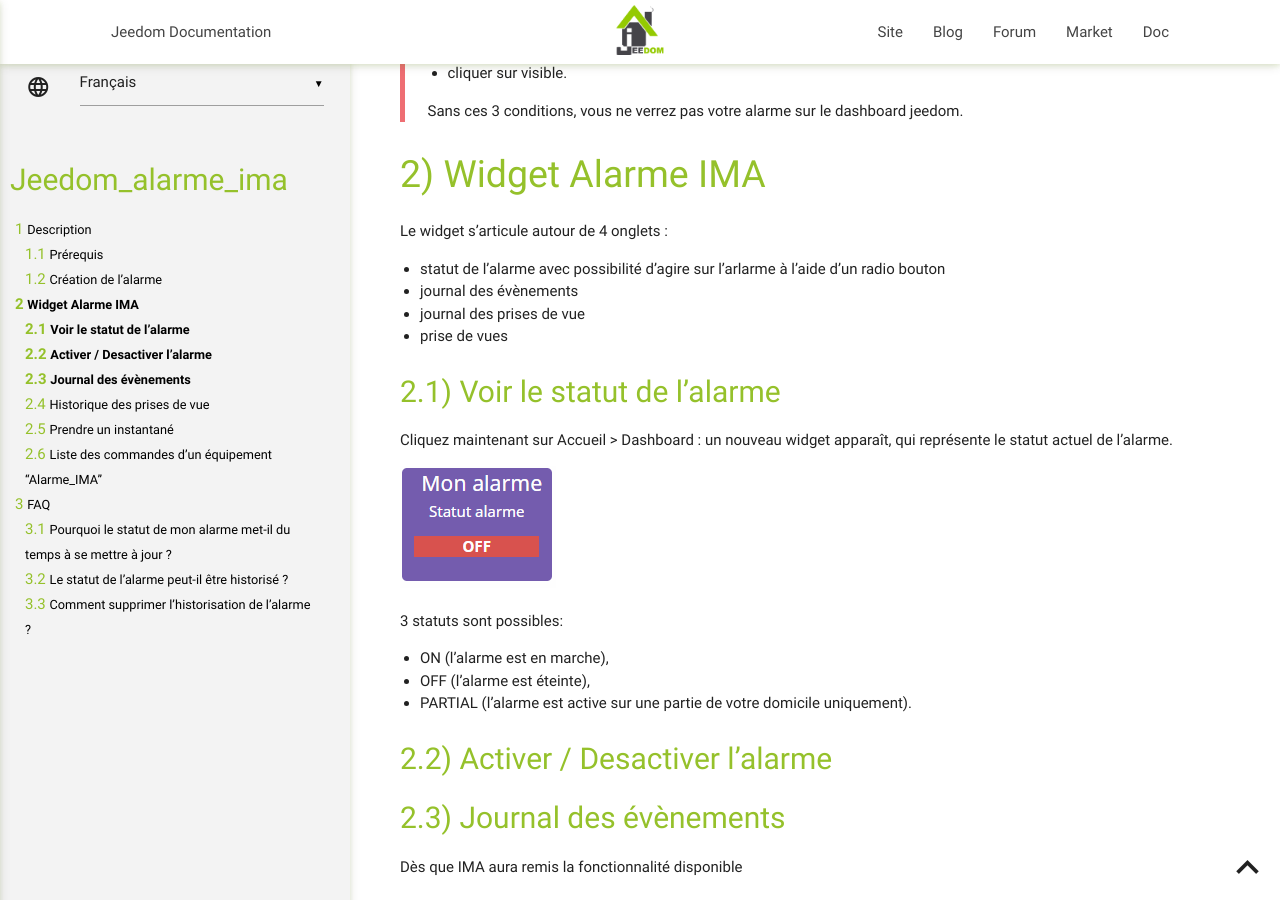
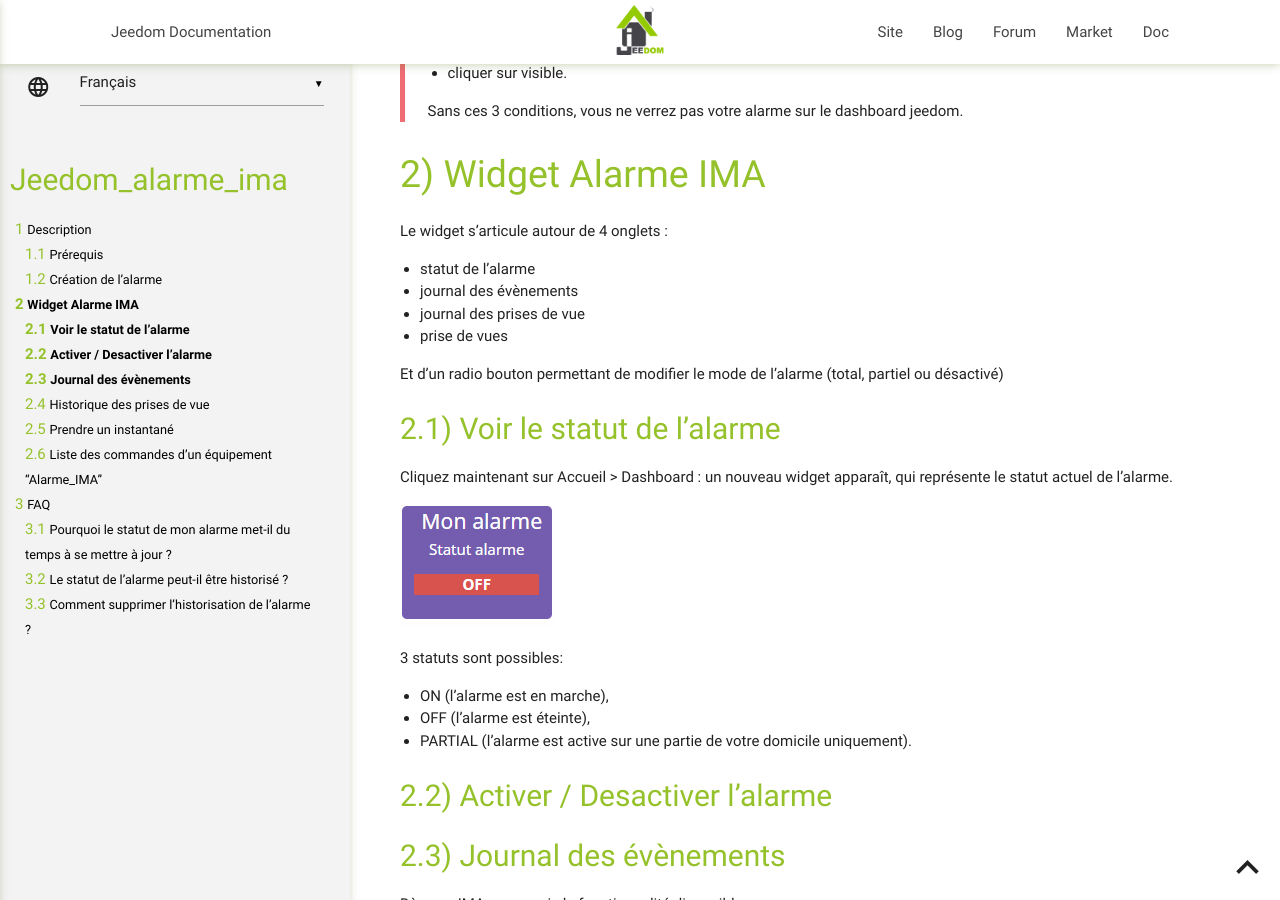
Before and after one commit to lplancke/jeedom_alarme_IMA, a Jekyll site: the page built from docs/fr_FR/index.md, in a window 1280 px wide and 900 px high, scrolled down 1566 px. Built offline with Jekyll 4.4.1, drawn with Linux system fonts in a browser that asks for light colours; our own code applies the rules of GitHub Pages for plain Markdown files.

Commit message:
Update index.md

```diff
--- a/docs/fr_FR/index.md
+++ b/docs/fr_FR/index.md
@@ -49,10 +49,12 @@ Une fois le plugin installé:
 Widget Alarme IMA
 ===
 Le widget s'articule autour de 4 onglets :
-- statut de l'alarme avec possibilité d'agire sur l'arlarme à l'aide d'un radio bouton
+- statut de l'alarme
 - journal des évènements
 - journal des prises de vue
 - prise de vues
+
+Et d'un radio bouton permettant de modifier le mode de l'alarme (total, partiel ou désactivé)
 
 
 
```
